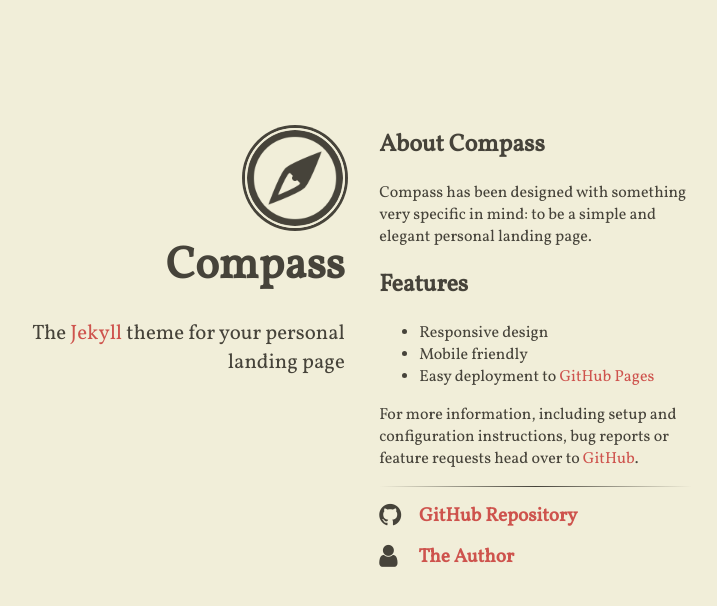
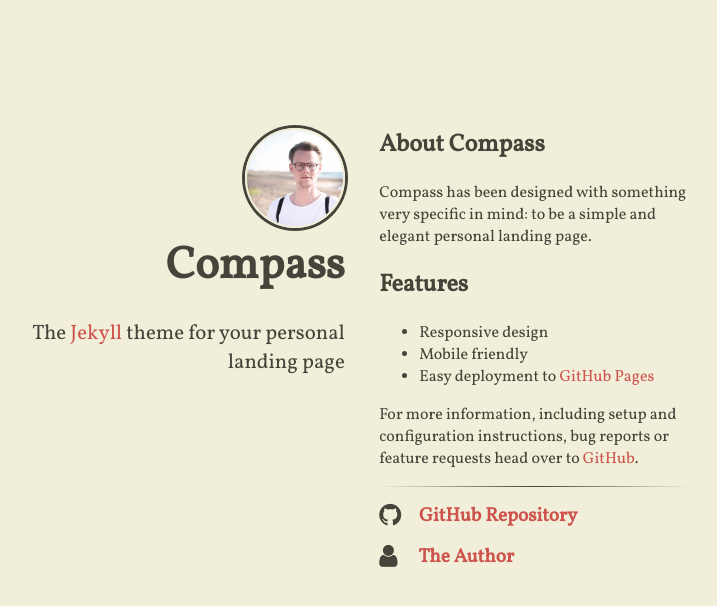
Before and after one commit to uhlitz/uhlitz.github.io, a Jekyll site: the page built from index.html, in a window 1280 px wide. Shown: the top 606 px of the page, without its empty margins (288-1005 px from the left). Built offline with Jekyll 4.4.1, drawn with Linux system fonts in a browser that asks for light colours; nearby versions of some CDN libraries.

Commit message:
img added

```diff
--- a/_config.yml
+++ b/_config.yml
@@ -5,7 +5,7 @@
 # compass configuration
 compass:
   # an avatar or logo (optional)
-  logo: "/images/compass.png"
+  logo: "/images/me.jpg"
   # author will appear under the avatar (optional)
   author: "Compass"
   # tagline will appear under the title (optional)
```
Also changed, not shown: images/me.jpg (added).
